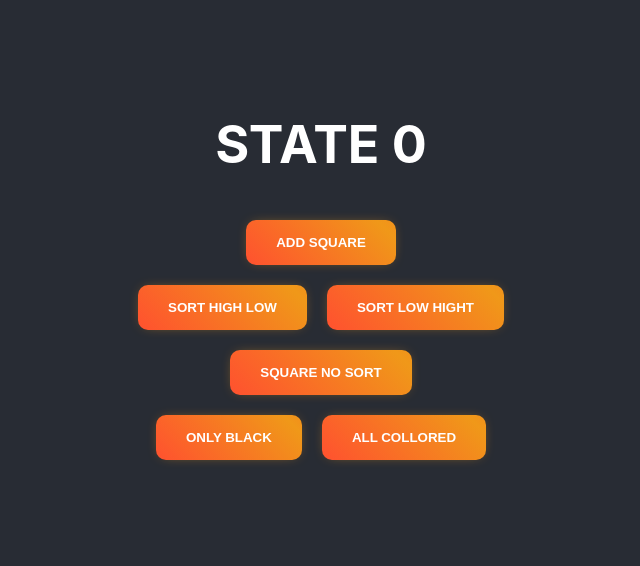
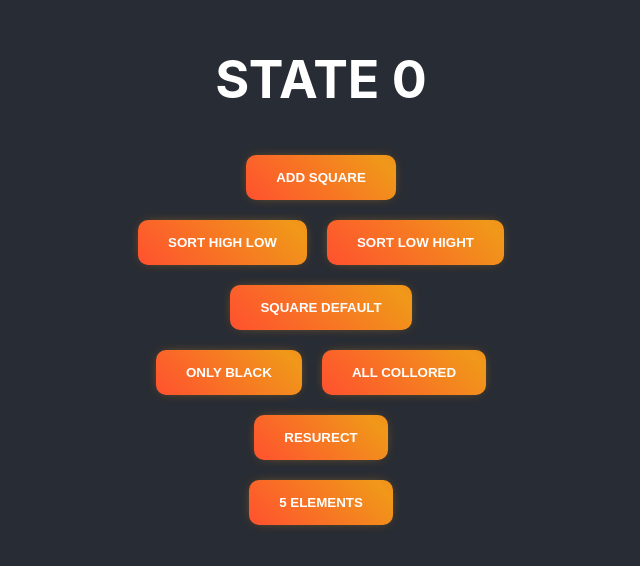
Before and after one commit to Jakavickis/drontai, a React (Create React App) app in the folder r1/: page / in a window 1280 px wide. Shown: the part 126-692 px from the top of the page, without its empty margins (319-959 px from the left). Built offline with nearby package versions, Linux system fonts and the light colour scheme.

Commit message:
react sort 5, resurect

```diff
--- a/r1/src/Components/006/Squares.jsx
+++ b/r1/src/Components/006/Squares.jsx
@@ -34,6 +34,16 @@ function Squares() {
     const filterColored = () => {
         setSq(s => s.map(square => square.number < 300 ? { ...square, show: false } : { ...square, show: true }))
     }
+    const doClick = (num) => {
+        setSelected(num);
+        setSq(s => s.map(square => square.number === num ? { ...square, show: false } : { ...square }));
+    }
+    const res = () => {
+        setSq(s => s.map(square => square.number === selected ? { ...square, show: true } : { ...square }));
+    }
+    const filter5 = () => {
+        setSq(s => s.map((square, i) => i < 5 ? { ...square, show: true } : { ...square, show: false }));
+    }
 
     return (
         <>
@@ -44,7 +54,7 @@ function Squares() {
                         fontSize: 25 + 'px',
                         backgroundColor: e.number > 300 ? e.color : 'black',
                         borderRadius: e.number % 2 ? 50 + '%' : null,
-                    }} key={i} onClick={() => setSelected(e.number)}>{e.number}</div> : null)
+                    }} key={i} onClick={() => doClick(e.number)}>{e.number}</div> : null)
                 }
             </div>
             <button onClick={add}>add square</button>
@@ -52,11 +62,13 @@ function Squares() {
                 <button onClick={sortHigh}>sort high low</button>
                 <button onClick={sortLow}>sort low hight</button>
             </div>
-            <button onClick={noSort}>square no sort</button>
+            <button onClick={noSort}>square default</button>
             <div className="container">
                 <button onClick={filterBlack}>only black</button>
                 <button onClick={filterColored}>all collored</button>
             </div>
+            <button onClick={res}>resurect</button>
+            <button onClick={filter5}>5 elements</button>
         </>
     )
 }
```
